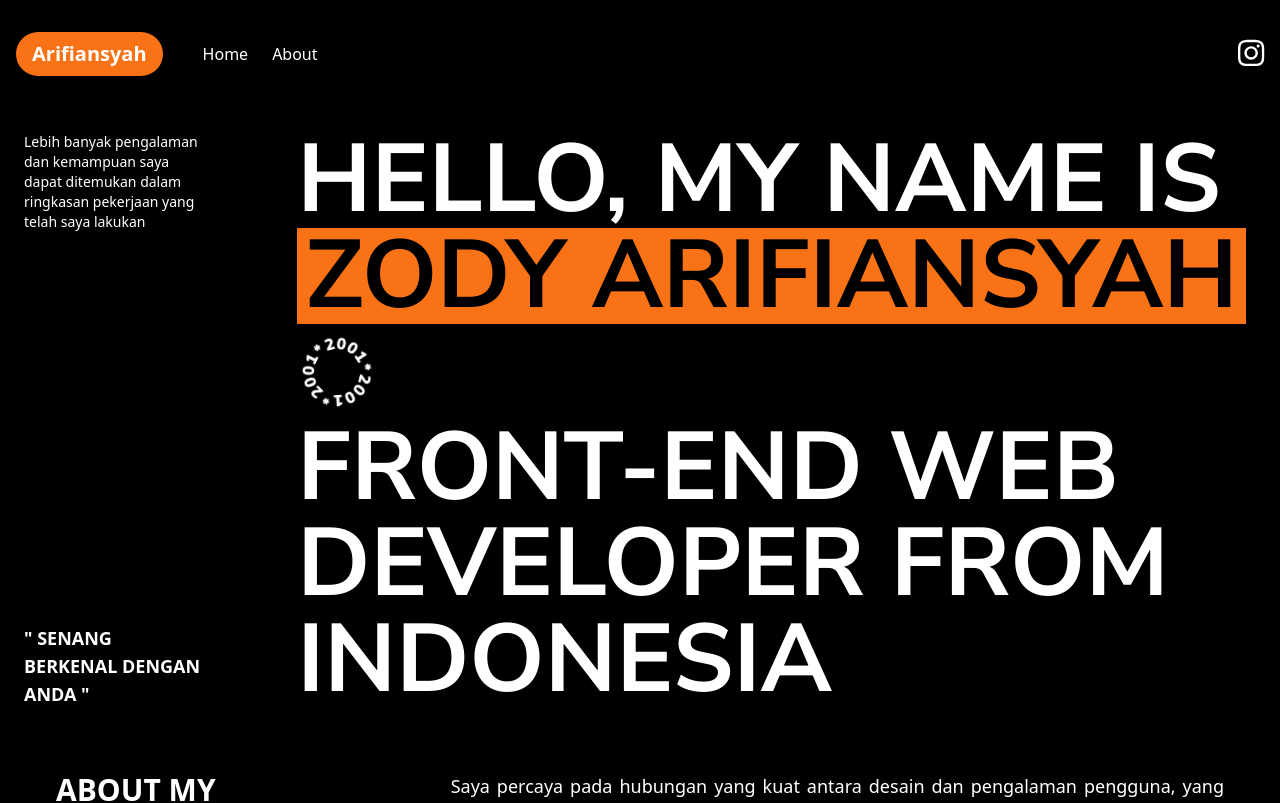
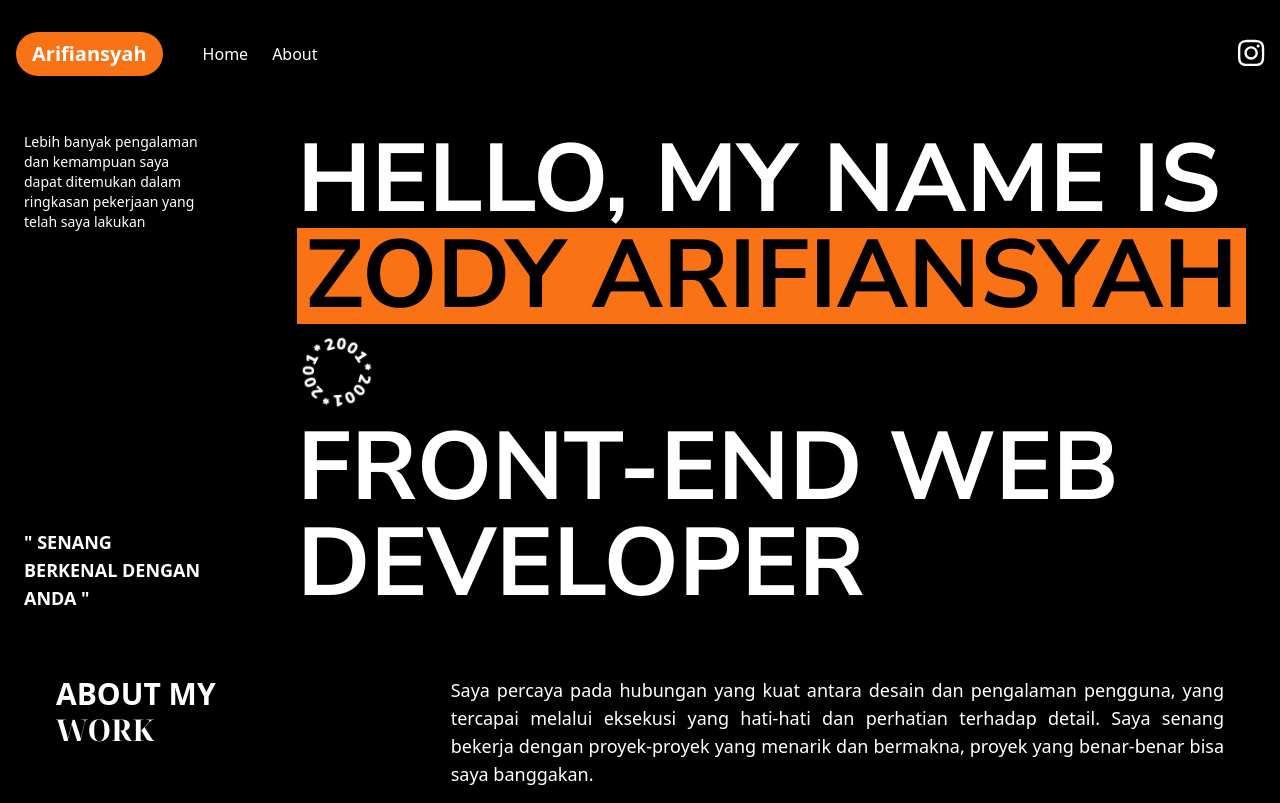
Before and after one commit to Zodyarifiansyah01/portofolio, a React (Vite) app: page / in a window 1280 px wide. Shown: the top 803 px of the page. Built offline with nearby package versions, Linux system fonts and the light colour scheme.

Commit message:
update content title

```diff
--- a/src/components/Content.jsx
+++ b/src/components/Content.jsx
@@ -30,23 +30,25 @@ const Content = () => {
                transition={{ duration: 0.5 }}
             >
                <h1 className="text-3xl sm:text-5xl md:text-6xl lg:text-7xl xl:text-8xl font-bold font-nunito-sans leading-tight">
-                  <DecryptedText
+                  {/* <DecryptedText
                      text="HELLO, MY NAME IS"
                      animateOn="view"
                      speed={100}
                      maxIterations={10}
                      revealDirection="center"
-                  />
+                  /> */}
+                  <p>HELLO, MY NAME IS</p>
 
                   <div className="flex flex-wrap items-center gap-2">
                      <span className="bg-orange-500 text-black px-2 inline-block">
-                        <DecryptedText
+                        {/* <DecryptedText
                            text="ZODY ARIFIANSYAH"
                            animateOn="view"
                            speed={100}
                            maxIterations={20}
                            revealDirection="center"
-                        />
+                        /> */}
+                        ZODY ARIFIANSYAH
                      </span>
                      <span>
                         <CircularText
@@ -58,13 +60,14 @@ const Content = () => {
                      </span>
                   </div>
                   <span className="block mt-2">
-                     <DecryptedText
+                     {/* <DecryptedText
                         text="FRONT-END WEB DEVELOPER FROM INDONESIA"
                         animateOn="view"
                         speed={100}
                         maxIterations={20}
                         revealDirection="center"
-                     />
+                     /> */}
+                     FRONT-END WEB DEVELOPER
                   </span>
                </h1>
             </motion.div>
```
